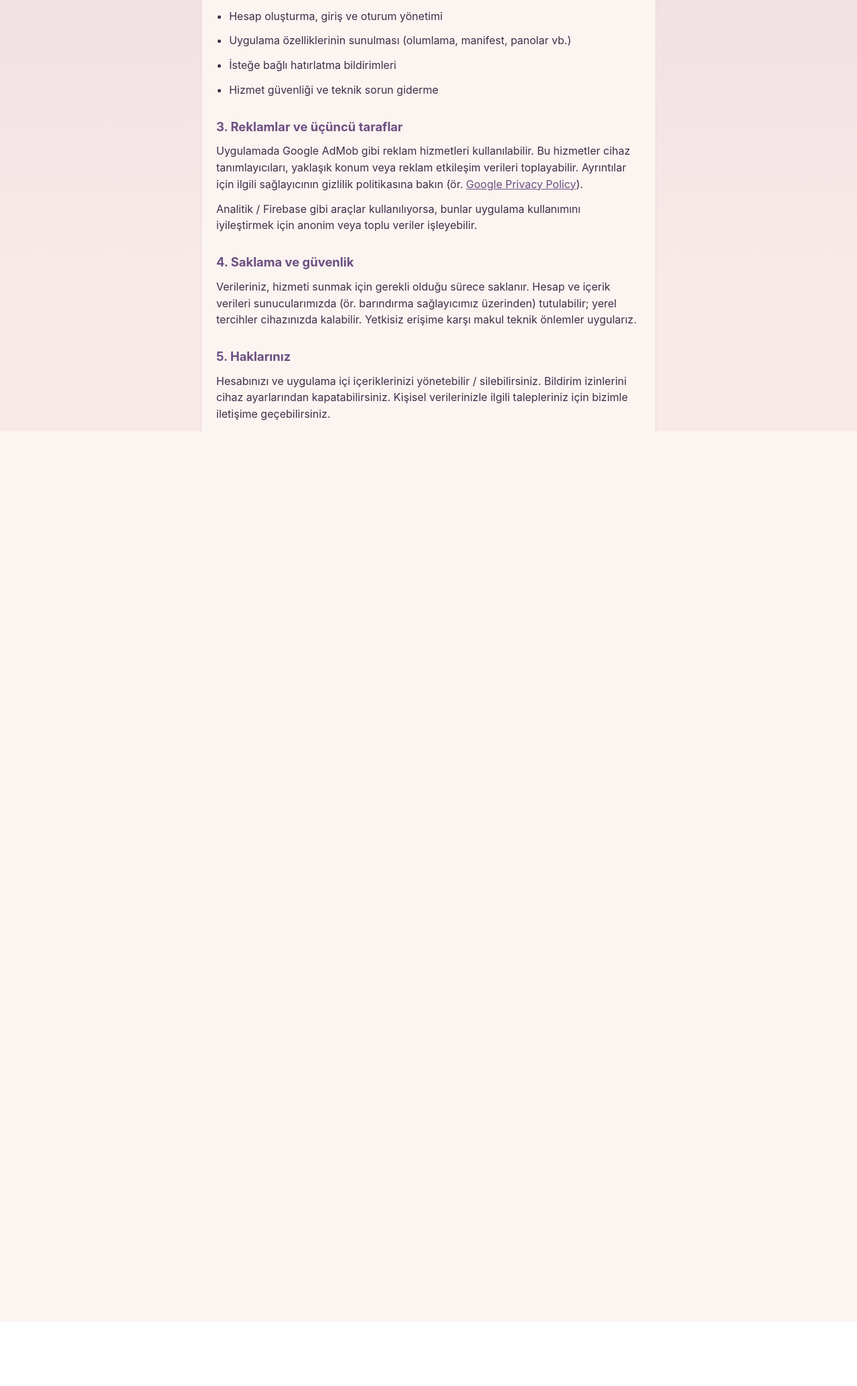
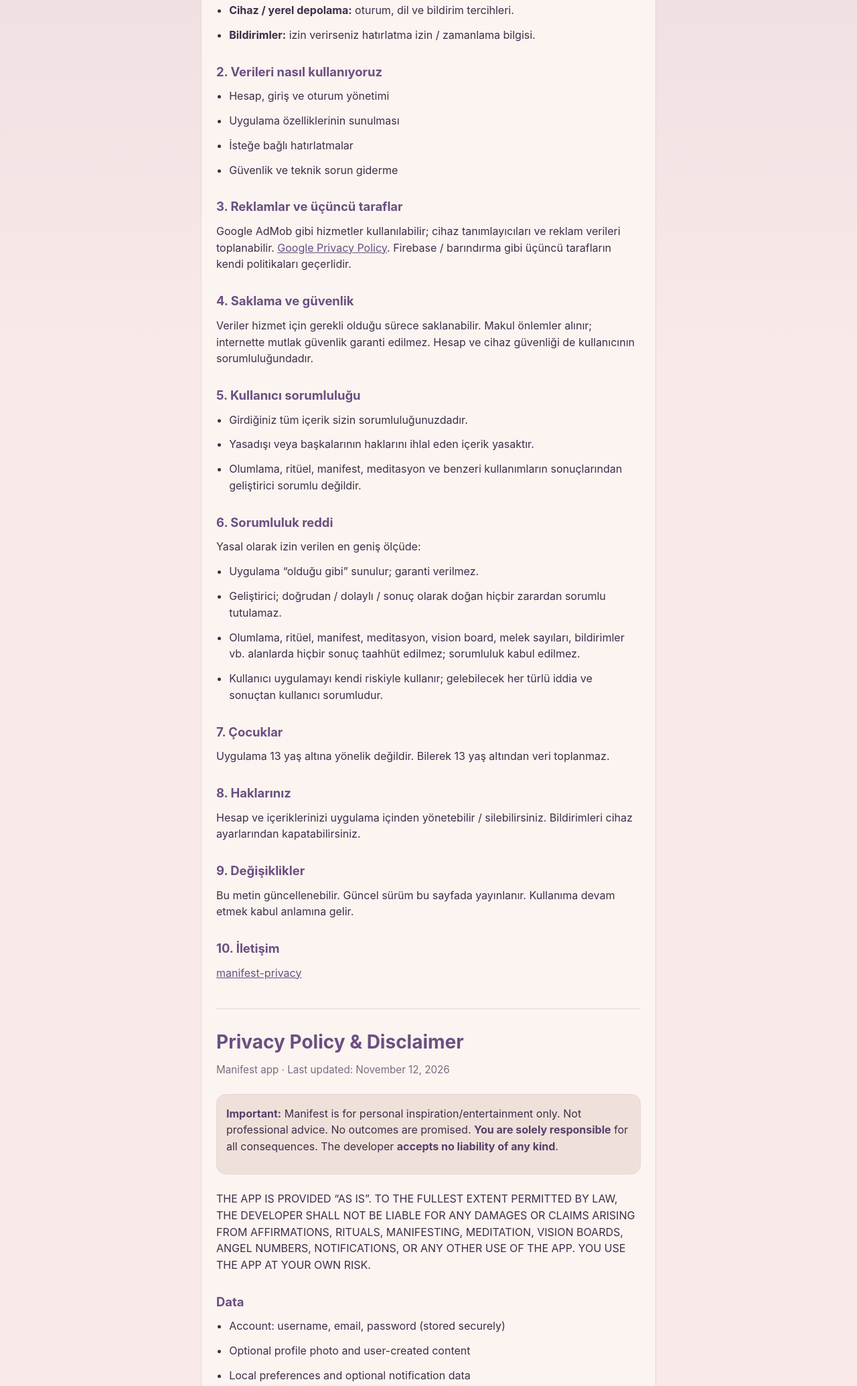
Before and after one commit to MELEK-GRL/manifest-privacy, a plain HTML site: page index.html in a window 1280 px wide. Shown: the part 627-2697 px from the top of the page at 67% size. Before the commit the page ends 2601 px from the top, so only its background shows below. Drawn offline with Linux system fonts and the light colour scheme.

Commit message:
Strengthen privacy policy with full liability disclaimer for users.
Co-authored-by: Cursor <cursoragent@cursor.com>

```diff
--- a/index.html
+++ b/index.html
@@ -3,7 +3,7 @@
   <head>
     <meta charset="utf-8" />
     <meta name="viewport" content="width=device-width, initial-scale=1" />
-    <title>Manifest — Gizlilik Politikası</title>
+    <title>Manifest — Gizlilik Politikası ve Sorumluluk Reddi</title>
     <style>
       :root {
         color-scheme: light;
@@ -13,6 +13,7 @@
         --muted: #7a6c84;
         --accent: #6b4f82;
         --border: #e8d5dc;
+        --warn: #56406b;
       }
       * {
         box-sizing: border-box;
@@ -63,6 +64,16 @@
       a {
         color: var(--accent);
       }
+      .warn {
+        border: 1px solid var(--border);
+        background: #efe0da;
+        border-radius: 14px;
+        padding: 16px 14px;
+        margin: 0 0 24px;
+      }
+      .warn strong {
+        color: var(--warn);
+      }
       .en {
         margin-top: 40px;
         padding-top: 28px;
@@ -73,146 +84,170 @@
   <body>
     <main>
       <article class="card">
-        <h1>Gizlilik Politikası</h1>
-        <p class="meta">Manifest uygulaması · Son güncelleme: 12 Kasım 2026</p>
+        <h1>Gizlilik Politikası ve Sorumluluk Reddi</h1>
+        <p class="meta">
+          Manifest uygulaması · Son güncelleme: 12 Kasım 2026 · Geliştirici:
+          MELEK-GRL
+        </p>
+
+        <div class="warn">
+          <p>
+            <strong>Önemli:</strong> Manifest; olumlama, ritüel, manifest,
+            meditasyon, vision board ve benzeri alanlarda
+            <strong>ilham / kişisel kullanım</strong> içindir. Tıbbi, hukuki
+            veya finansal tavsiye değildir. Hiçbir sonuç garanti edilmez.
+            Uygulamayı kullanarak doğabilecek
+            <strong>her türlü sonuç ve zarardan kullanıcı sorumludur</strong>.
+            Geliştirici <strong>hiçbir konuda sorumluluk kabul etmez</strong>.
+          </p>
+        </div>
 
         <p>
-          Bu gizlilik politikası, Manifest mobil uygulamasını (“Uygulama”)
-          kullanırken hangi verilerin işlendiğini ve nasıl korunduğunu açıklar.
-          Uygulamayı kullanarak bu politikayı kabul etmiş sayılırsınız.
+          Kayıt olurken veya uygulamayı kullanırken bu metni kabul etmiş
+          sayılırsınız. Kabul etmiyorsanız uygulamayı kullanmayın.
         </p>
 
         <h2>1. Topladığımız veriler</h2>
         <ul>
           <li>
             <strong>Hesap bilgileri:</strong> kullanıcı adı, e-posta ve şifre
-            (şifre sunucuda güvenli biçimde saklanır; düz metin olarak
-            tutulmaz).
+            (şifre güvenli işlenir; düz metin tutulmaz).
+          </li>
+          <li><strong>Profil:</strong> isteğe bağlı profil fotoğrafı.</li>
+          <li>
+            <strong>Uygulama içeriği:</strong> olumlamalar, manifest niyetleri,
+            ritüel tercihleri, vision board öğeleri, bildirim ayarları ve sizin
+            oluşturduğunuz diğer içerikler.
           </li>
           <li>
-            <strong>Profil:</strong> isteğe bağlı profil fotoğrafı.
+            <strong>Cihaz / yerel depolama:</strong> oturum, dil ve bildirim
+            tercihleri.
           </li>
           <li>
-            <strong>Uygulama içeriği:</strong> olumlamalar, manifest niyetleri,
-            ritüel tercihleri, vision board öğeleri, bildirim ayarları gibi
-            sizin oluşturduğunuz içerikler.
-          </li>
-          <li>
-            <strong>Cihaz / yerel depolama:</strong> oturum token’ı, dil ve
-            bildirim tercihleri gibi ayarlar cihazınızda saklanabilir.
-          </li>
-          <li>
-            <strong>Bildirimler:</strong> izin verirseniz yerel veya zamanlanmış
-            hatırlatmalar için bildirim kimliği / izin durumu.
+            <strong>Bildirimler:</strong> izin verirseniz hatırlatma izin /
+            zamanlama bilgisi.
           </li>
         </ul>
 
         <h2>2. Verileri nasıl kullanıyoruz</h2>
         <ul>
-          <li>Hesap oluşturma, giriş ve oturum yönetimi</li>
-          <li>Uygulama özelliklerinin sunulması (olumlama, manifest, panolar vb.)</li>
-          <li>İsteğe bağlı hatırlatma bildirimleri</li>
-          <li>Hizmet güvenliği ve teknik sorun giderme</li>
+          <li>Hesap, giriş ve oturum yönetimi</li>
+          <li>Uygulama özelliklerinin sunulması</li>
+          <li>İsteğe bağlı hatırlatmalar</li>
+          <li>Güvenlik ve teknik sorun giderme</li>
         </ul>
 
         <h2>3. Reklamlar ve üçüncü taraflar</h2>
         <p>
-          Uygulamada Google AdMob gibi reklam hizmetleri kullanılabilir. Bu
-          hizmetler cihaz tanımlayıcıları, yaklaşık konum veya reklam etkileşim
-          verileri toplayabilir. Ayrıntılar için ilgili sağlayıcının gizlilik
-          politikasına bakın (ör.
+          Google AdMob gibi hizmetler kullanılabilir; cihaz tanımlayıcıları ve
+          reklam verileri toplanabilir.
           <a
             href="https://policies.google.com/privacy"
             target="_blank"
             rel="noopener noreferrer"
             >Google Privacy Policy</a
-          >).
-        </p>
-        <p>
-          Analitik / Firebase gibi araçlar kullanılıyorsa, bunlar uygulama
-          kullanımını iyileştirmek için anonim veya toplu veriler işleyebilir.
+          >. Firebase / barındırma gibi üçüncü tarafların kendi politikaları
+          geçerlidir.
         </p>
 
         <h2>4. Saklama ve güvenlik</h2>
         <p>
-          Verileriniz, hizmeti sunmak için gerekli olduğu sürece saklanır. Hesap
-          ve içerik verileri sunucularımızda (ör. barındırma sağlayıcımız
-          üzerinden) tutulabilir; yerel tercihler cihazınızda kalabilir.
-          Yetkisiz erişime karşı makul teknik önlemler uygularız.
+          Veriler hizmet için gerekli olduğu sürece saklanabilir. Makul önlemler
+          alınır; internette mutlak güvenlik garanti edilmez. Hesap ve cihaz
+          güvenliği de kullanıcının sorumluluğundadır.
         </p>
 
-        <h2>5. Haklarınız</h2>
+        <h2>5. Kullanıcı sorumluluğu</h2>
+        <ul>
+          <li>Girdiğiniz tüm içerik sizin sorumluluğunuzdadır.</li>
+          <li>Yasadışı veya başkalarının haklarını ihlal eden içerik yasaktır.</li>
+          <li>
+            Olumlama, ritüel, manifest, meditasyon ve benzeri kullanımların
+            sonuçlarından geliştirici sorumlu değildir.
+          </li>
+        </ul>
+
+        <h2>6. Sorumluluk reddi</h2>
+        <p>Yasal olarak izin verilen en geniş ölçüde:</p>
+        <ul>
+          <li>Uygulama “olduğu gibi” sunulur; garanti verilmez.</li>
+          <li>
+            Geliştirici; doğrudan / dolaylı / sonuç olarak doğan hiçbir zarardan
+            sorumlu tutulamaz.
+          </li>
+          <li>
+            Olumlama, ritüel, manifest, meditasyon, vision board, melek
+            sayıları, bildirimler vb. alanlarda hiçbir sonuç taahhüt edilmez;
+            sorumluluk kabul edilmez.
+          </li>
+          <li>
+            Kullanıcı uygulamayı kendi riskiyle kullanır; gelebilecek her türlü
+            iddia ve sonuçtan kullanıcı sorumludur.
+          </li>
+        </ul>
+
+        <h2>7. Çocuklar</h2>
         <p>
-          Hesabınızı ve uygulama içi içeriklerinizi yönetebilir / silebilirsiniz.
-          Bildirim izinlerini cihaz ayarlarından kapatabilirsiniz. Kişisel
-          verilerinizle ilgili talepleriniz için bizimle iletişime geçebilirsiniz.
+          Uygulama 13 yaş altına yönelik değildir. Bilerek 13 yaş altından veri
+          toplanmaz.
         </p>
 
-        <h2>6. Çocuklar</h2>
+        <h2>8. Haklarınız</h2>
         <p>
-          Uygulama 13 yaş altındaki çocuklara yönelik değildir. Bilerek 13 yaş
-          altından veri toplamayız.
+          Hesap ve içeriklerinizi uygulama içinden yönetebilir / silebilirsiniz.
+          Bildirimleri cihaz ayarlarından kapatabilirsiniz.
         </p>
 
-        <h2>7. Değişiklikler</h2>
+        <h2>9. Değişiklikler</h2>
         <p>
-          Bu politikayı zaman zaman güncelleyebiliriz. Güncel sürüm bu sayfada
-          yayınlanır; önemli değişikliklerde uygulamada bilgilendirme
-          yapılabilir.
+          Bu metin güncellenebilir. Güncel sürüm bu sayfada yayınlanır.
+          Kullanıma devam etmek kabul anlamına gelir.
         </p>
 
-        <h2>8. İletişim</h2>
+        <h2>10. İletişim</h2>
         <p>
-          Gizlilik ile ilgili sorularınız için uygulama içi destek kanallarını
-          kullanın veya geliştirici GitHub hesabı üzerinden ulaşın:
           <a
             href="https://github.com/MELEK-GRL/manifest-privacy"
             target="_blank"
             rel="noopener noreferrer"
             >manifest-privacy</a
-          >.
+          >
         </p>
 
         <div class="en">
-          <h1>Privacy Policy</h1>
+          <h1>Privacy Policy &amp; Disclaimer</h1>
           <p class="meta">Manifest app · Last updated: November 12, 2026</p>
+          <div class="warn">
+            <p>
+              <strong>Important:</strong> Manifest is for personal
+              inspiration/entertainment only. Not professional advice. No
+              outcomes are promised.
+              <strong>You are solely responsible</strong> for all consequences.
+              The developer
+              <strong>accepts no liability of any kind</strong>.
+            </p>
+          </div>
           <p>
-            This Privacy Policy explains what data the Manifest mobile app
-            (“App”) processes and how it is protected. By using the App, you
-            agree to this policy.
+            THE APP IS PROVIDED “AS IS”. TO THE FULLEST EXTENT PERMITTED BY LAW,
+            THE DEVELOPER SHALL NOT BE LIABLE FOR ANY DAMAGES OR CLAIMS ARISING
+            FROM AFFIRMATIONS, RITUALS, MANIFESTING, MEDITATION, VISION BOARDS,
+            ANGEL NUMBERS, NOTIFICATIONS, OR ANY OTHER USE OF THE APP. YOU USE
+            THE APP AT YOUR OWN RISK.
           </p>
-          <h2>Data we collect</h2>
+          <h2>Data</h2>
           <ul>
-            <li>Account details: username, email, and password (stored securely)</li>
-            <li>Optional profile photo</li>
-            <li>
-              User-created content (affirmations, manifests, rituals, vision
-              board items, notification settings)
-            </li>
-            <li>Local preferences (session token, language, notification prefs)</li>
-            <li>Notification permission / scheduling data if you opt in</li>
+            <li>Account: username, email, password (stored securely)</li>
+            <li>Optional profile photo and user-created content</li>
+            <li>Local preferences and optional notification data</li>
           </ul>
-          <h2>How we use data</h2>
-          <ul>
-            <li>Authentication and account management</li>
-            <li>Providing app features</li>
-            <li>Optional reminder notifications</li>
-            <li>Security and troubleshooting</li>
-          </ul>
-          <h2>Ads &amp; third parties</h2>
-          <p>
-            The App may use Google AdMob and similar services, which may collect
-            device identifiers and ad-related data under their own policies.
-          </p>
           <h2>Contact</h2>
           <p>
-            For privacy questions, use in-app support channels or visit
             <a
               href="https://github.com/MELEK-GRL/manifest-privacy"
               target="_blank"
               rel="noopener noreferrer"
-              >this repository</a
-            >.
+              >GitHub repository</a
+            >
           </p>
         </div>
       </article>
```
Also changed, not shown: 1 other file.
